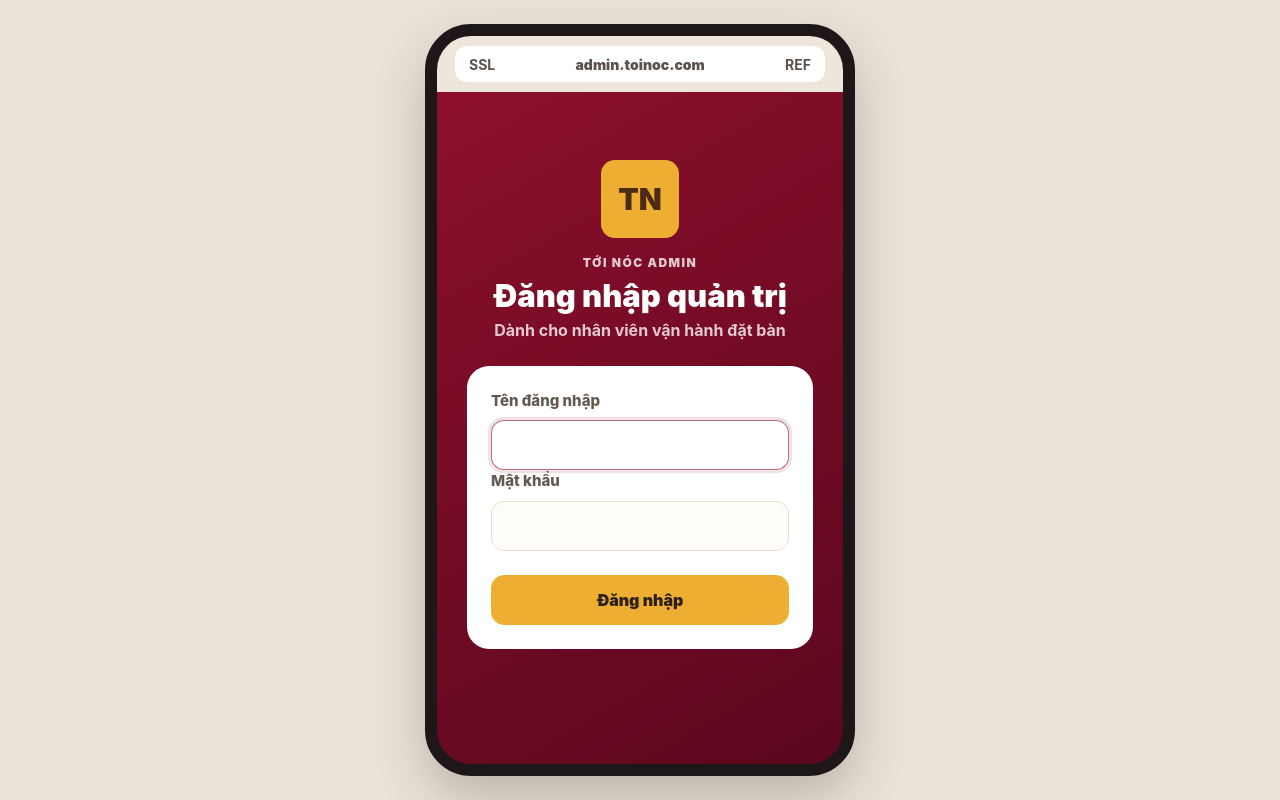
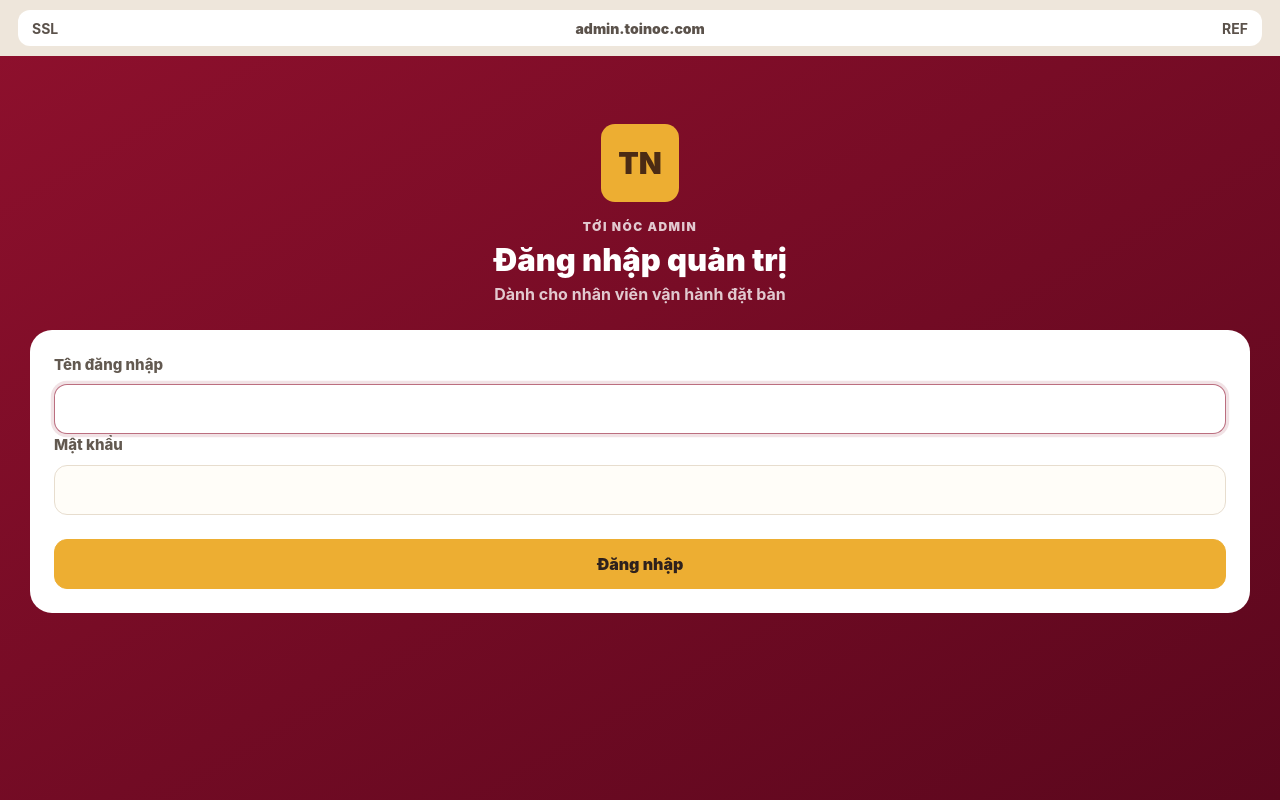
Before and after one commit to hoangsomkt101/toinoc-booking, a Node project: template src/views/login.hbs in a window 1280 px wide. Run offline with Node 20 templates, Linux system fonts and the light colour scheme; the template is opened without the code that fills it, so the values that code supplies are empty; some libraries are stand-ins or nearby versions.

Commit message:
Remove mobile shell frame

```diff
--- a/public/styles.css
+++ b/public/styles.css
@@ -1401,23 +1401,24 @@ a:hover {
   display: grid;
   min-height: 100svh;
   min-height: 100dvh;
-  padding: 24px 12px;
-  place-items: start center;
+  padding: 0;
+  place-items: stretch;
 }
 
 .mobile-shell {
   background: var(--cream);
-  border: 12px solid #1d1719;
-  border-radius: 46px;
-  box-shadow: 0 22px 50px rgba(45, 30, 24, 0.23);
+  border: 0;
+  border-radius: 0;
+  box-shadow: none;
   display: flex;
   flex-direction: column;
-  height: min(880px, calc(100svh - 48px));
-  height: min(880px, calc(100dvh - 48px));
-  min-height: 720px;
+  height: 100svh;
+  height: 100dvh;
+  min-height: 100svh;
+  min-height: 100dvh;
   overflow: hidden;
   position: relative;
-  width: min(100%, 430px);
+  width: 100%;
 }
 
 .dashboard-shell {
@@ -2018,7 +2019,6 @@ a:hover {
   border-radius: 13px;
   font-size: 13px;
   font-weight: 900;
-  min-height: 44px;
   padding: 8px 12px;
   width: 100%;
 }
```
